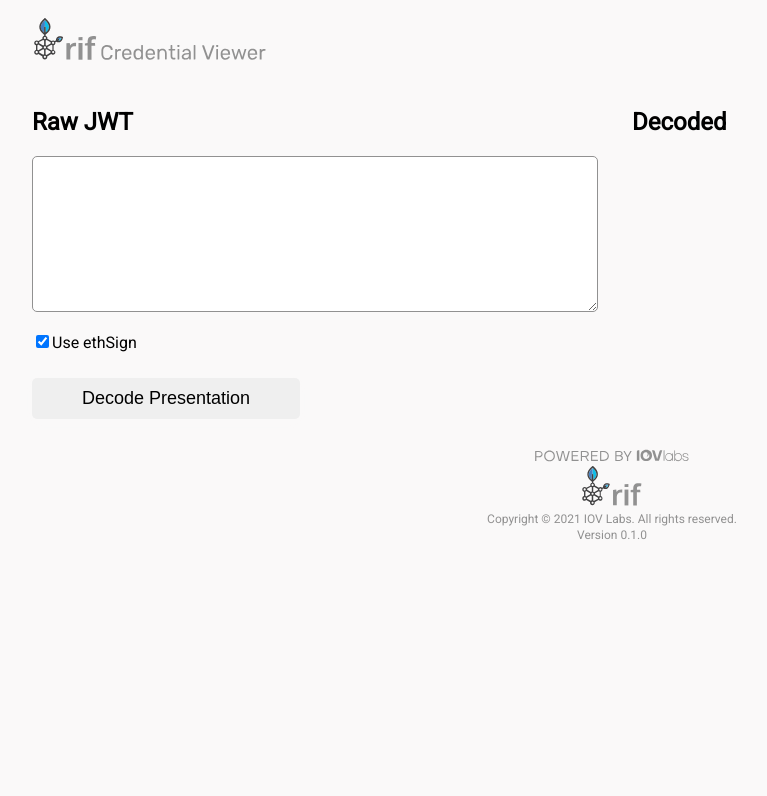
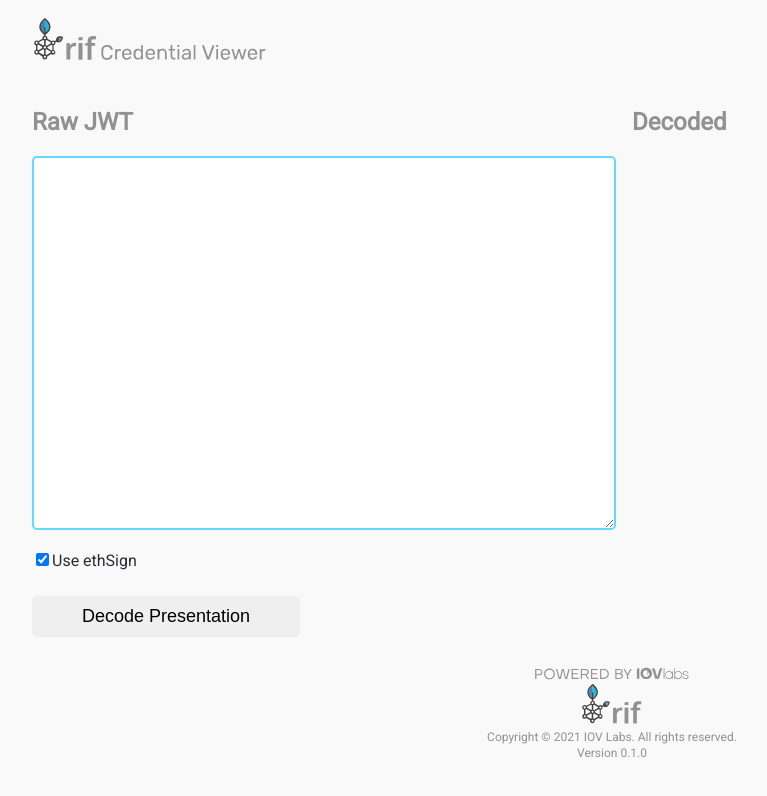
Before and after one commit to rsksmart/rif-credential-verifier, a React (Create React App) app: page / in a window 1280 px wide. Shown: the top 796 px of the page, without its empty margins (28-795 px from the left). Built offline with nearby package versions, Linux system fonts and the light colour scheme; what ethr-did-resolver would draw is missing.

Commit message:
Cleanup css.

```diff
--- a/src/assets/scss/_index.scss
+++ b/src/assets/scss/_index.scss
@@ -3,10 +3,19 @@ $blue-color: #61dafb;
 $white-color: #ffffff;
 $light-gray: #faf9f9;
 $gray: #919191;
+$red-color: #FF0000;
 
 body {
   font-family: 'Roboto', sans-serif;
   background-color: $light-gray;
+
+  h2, h3, h4, p {
+    color: $gray;
+  }
+
+  .alert, .container.alert p {
+    color: $red-color !important;
+  }
 
   .footer {
     text-align: center;
@@ -23,6 +32,5 @@ body {
 
 @import 'grid';
 @import 'userInputs';
-@import 'components/rawJwtDisplay';
 @import 'components/panel';
 @import 'components/loading';
--- a/src/assets/scss/_userInputs.scss
+++ b/src/assets/scss/_userInputs.scss
@@ -1,9 +1,12 @@
 textarea, .textarea {
   width: 100%;
-  min-height: 150px;
+  min-height: 350px;
   border: 1px solid $gray;
   border-radius: 5px;
   background-color: $white-color;
+  border-width: 2px;
+  border-color: $blue-color;
+  padding: 10px;
   word-break: break-all;
 }
 
@@ -16,3 +19,8 @@ button {
   box-shadow: 0px 4px 10px $light-gray;
   cursor: pointer;
 }
+
+label {
+  cursor: pointer;
+  color: $black-color;
+}
--- a/src/assets/scss/components/_panel.scss
+++ b/src/assets/scss/components/_panel.scss
@@ -4,12 +4,7 @@
   border-radius: 10px;
 
   h3 {
-    color: $gray;
     margin-top: 0;
-  }
-
-  h4 {
-    color: $gray;
   }
 
   p {
@@ -20,13 +15,12 @@
     border-bottom: 1px solid #f1f1f1;
   }
 
-  .container.invalid {
-    color: red;
+  div.label {
+    font-weight: 500 !important;
   }
 
-  div.label {
-    font-weight: 500 !important;
-    color: $gray;
+  div.value p {
+    color: $black-color;
   }
 
   .panel {
--- a/src/assets/scss/components/_rawJwtDisplay.scss
+++ /dev/null
@@ -1,3 +0,0 @@
-pre.json {
-  overflow: scroll;
-}
--- a/src/components/ErrorComponent.tsx
+++ b/src/components/ErrorComponent.tsx
@@ -5,11 +5,7 @@ interface ErrorComponentInterface {
 }
 
 const ErrorComponent: React.FC<ErrorComponentInterface> = ({ message }) => (
-  <div className="container">
-    <div className="column">
-      <p className="alert">{message}</p>
-    </div>
-  </div>
+  <p className="alert">{message}</p>
 )
 
 export default ErrorComponent
--- a/src/components/MetaDataHelpers.tsx
+++ b/src/components/MetaDataHelpers.tsx
@@ -20,7 +20,7 @@ export const FormatDateTimeItem:React.FC<FormatDateTimeI> = ({ label, value, val
 
   let className = 'datetime'
   if ((validation === 'PAST' && valueDate < new Date()) || (validation === 'FUTURE' && valueDate > new Date())) {
-    className += ' invalid'
+    className += ' alert'
   }
 
   return <FormatMetaData className={className} label={label} value={valueString} />
```
Also changed, not shown: 1 other file (tests, documents, lock files or other folders).
